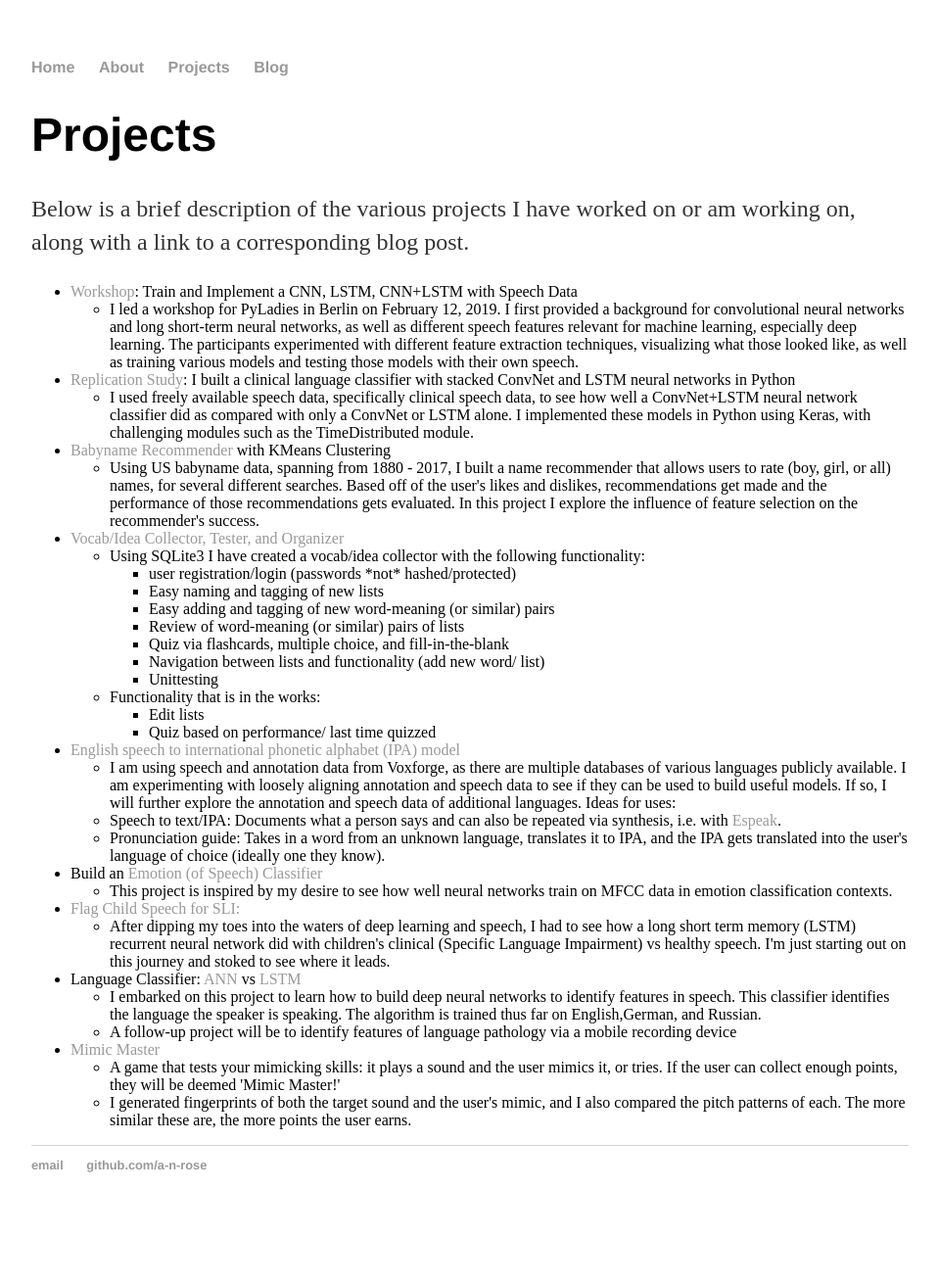
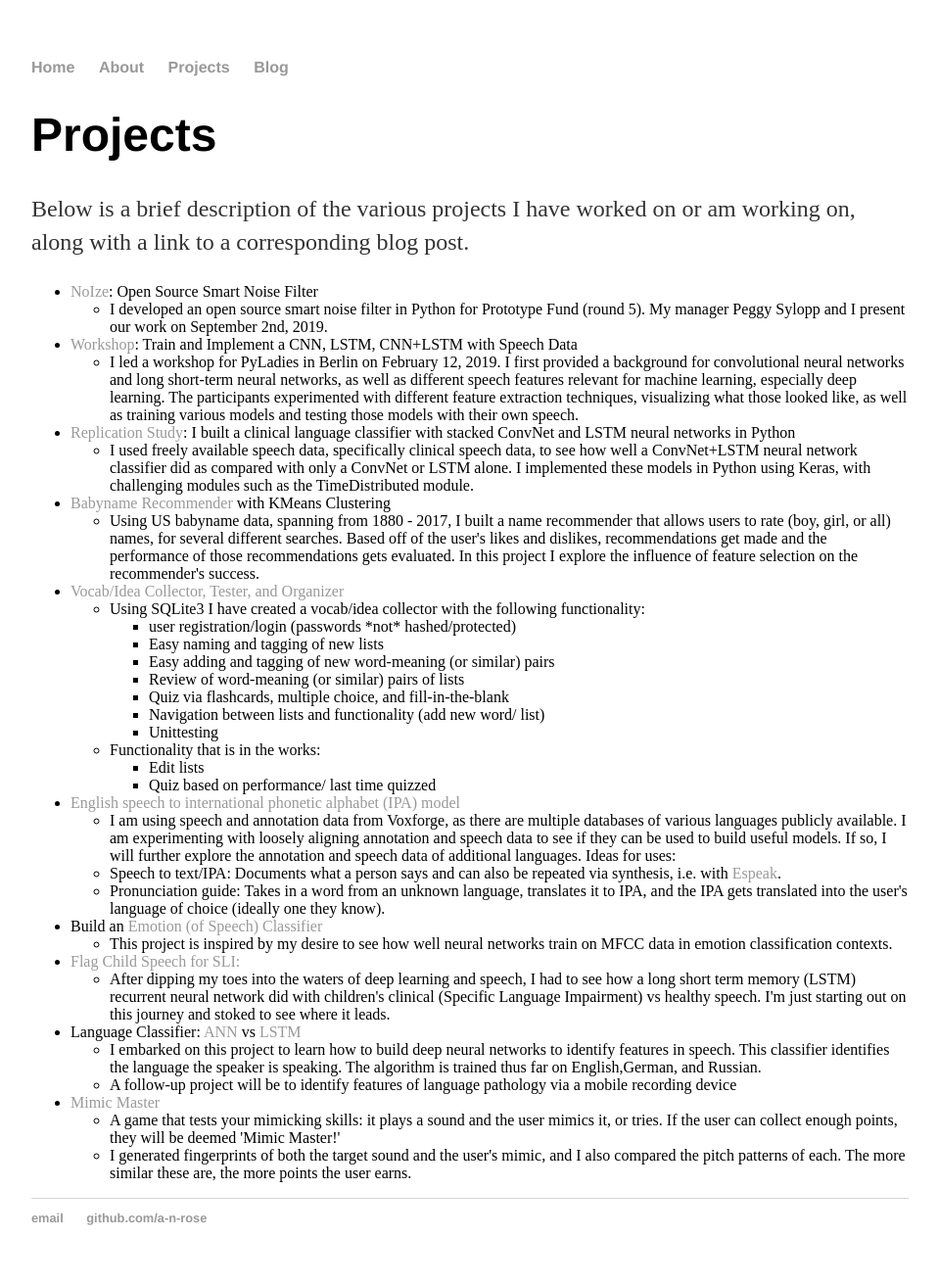
Before and after one commit to a-n-rose/a-n-rose.github.io, a Jekyll site: the page built from projects/index.html, in a window 1280 px wide. Shown: the whole page at 98% size, without its empty margins (160-1118 px from the left). Built offline with Jekyll 4.4.1, drawn with Linux system fonts in a browser that asks for light colours; before the commit the page ends 1257 px from its top, so only the background shows below that.

Commit message:
Added NoIze

```diff
--- a/projects/index.html
+++ b/projects/index.html
@@ -9,7 +9,11 @@ title: Aislyn's Projects
 
 			<ul class="projects_list">
 
-
+				<li> <a href="https://prototypefund.de/en/projects/round5/">NoIze</a>: Open Source Smart Noise Filter</li>
+				<ul class="project_description">
+					<li>I developed an open source smart noise filter in Python for Prototype Fund (round 5). My manager Peggy Sylopp and I present our work on September 2nd, 2019.
+                                        </li>
+					</ul>
 
 
 				<li> <a href="/2019/01/13/workshop-pyladies-deeplearning-speech.html">Workshop</a>: Train and Implement a CNN, LSTM, CNN+LSTM with Speech Data </li>
```
